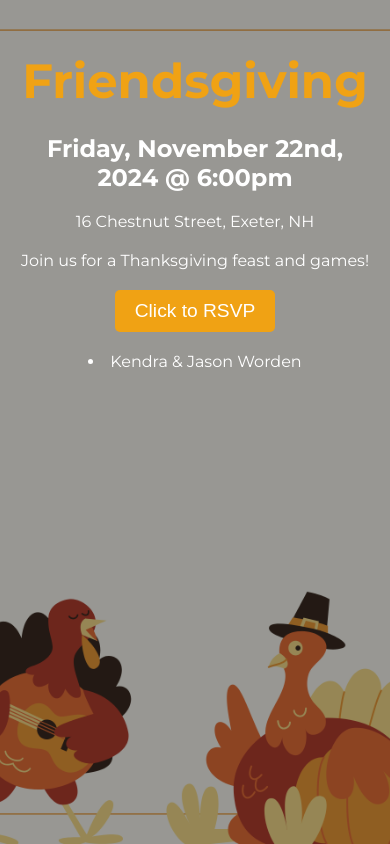
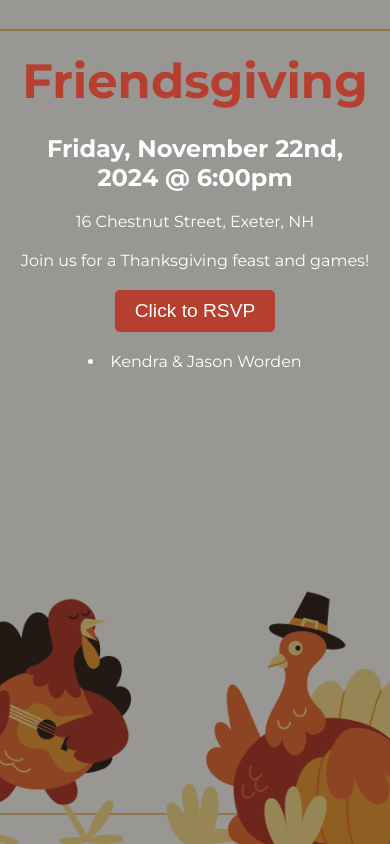
Before and after one commit to jasonworden37/friendsgiving, a plain HTML site: page index.html in a window 390 px wide. Drawn offline with Linux system fonts and the light colour scheme; a web font is replaced by a local one.

Commit message:
changed color of title and button

```diff
--- a/style.css
+++ b/style.css
@@ -25,7 +25,7 @@ h1 {
     font-family: 'Montserrat', sans-serif;
     font-size: 6em;
     margin-bottom: 10px;
-    color: #f0a214;
+    color: #b63f2f;
 }
 
 /* Background for phones (max-width: 767px) */
@@ -40,7 +40,7 @@ h1 {
         font-family: 'Montserrat', sans-serif;
         font-size: 3em;
         margin-bottom: 10px;
-        color: #f0a214;
+        color: #b63f2f;
     }
 }
 
@@ -69,7 +69,7 @@ p.small
 
 .rsvp-button
 {
-    background-color: #f0a214;
+    background-color: #b63f2f;
     color: white;
     padding: 10px 20px;
     font-size: 1.2em;
```
